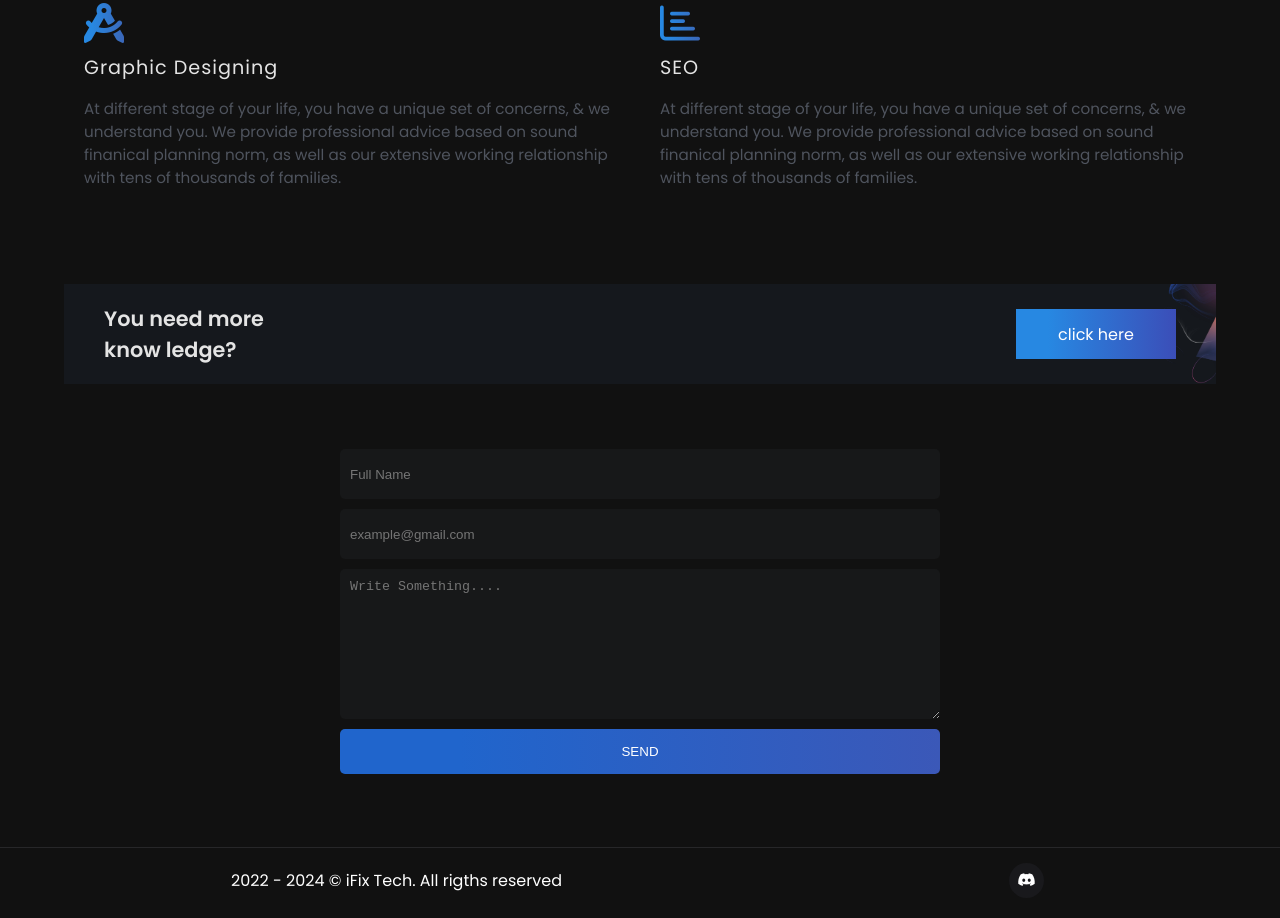
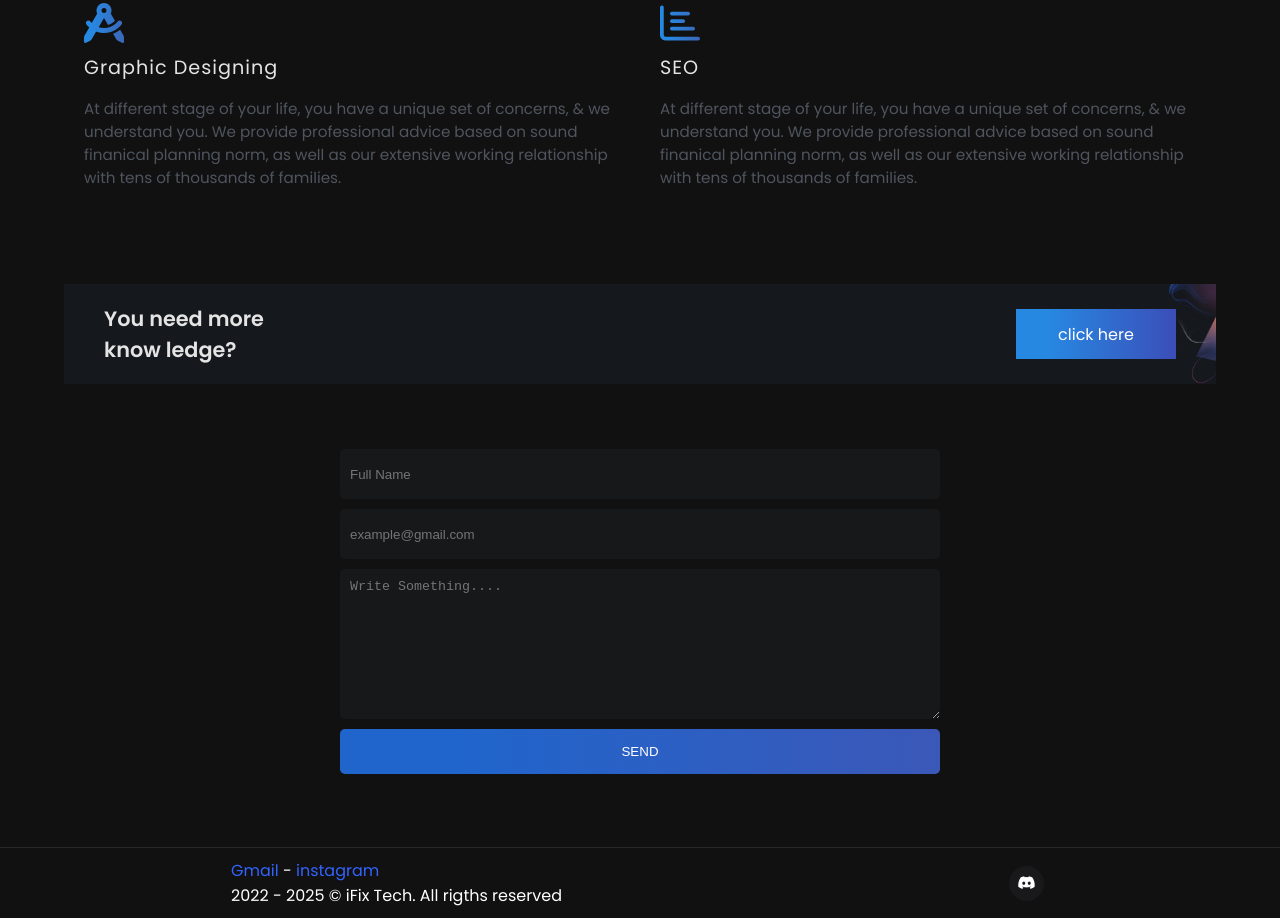
Before and after one commit to matindev0/ifixteam.xyz, a plain HTML site: page index.html in a window 1280 px wide. Shown: the part 1866-2784 px from the top of the page. Drawn offline with Linux system fonts and the light colour scheme.

Commit message:
update index.html

```diff
--- a/index.html
+++ b/index.html
@@ -89,7 +89,7 @@
         And all the types of discord bots to know more about us could do in the following click</p>
       <!--btns---------->
       <div class="main-btns">
-        <a href="/discord.html" class="download-cv-btn">Discrd Server</a>
+        <a href="/discord.html" class="download-cv-btn">Discord Server</a>
         <a href="#contact" class="hire-me-btn">Contact</a>
       </div>
     </div>
@@ -258,7 +258,9 @@
   <!--footer------------------->
   <footer>
     <!--copyright-->
-    <span class="copyright">2022 - 2024 © iFix Tech. All rigths reserved</span>
+    <span class="copyright"> <a href="mailto:matinnajat795@gmail.com">Gmail</a> - <a href="https://instagram.com/matin_najat">instagram</a>
+    <br>
+       2022 - 2025 © iFix Tech. All rigths reserved</span>
     <!--footer-social-links---->
     <div class="footer-social">
       <!--facebook--
```
